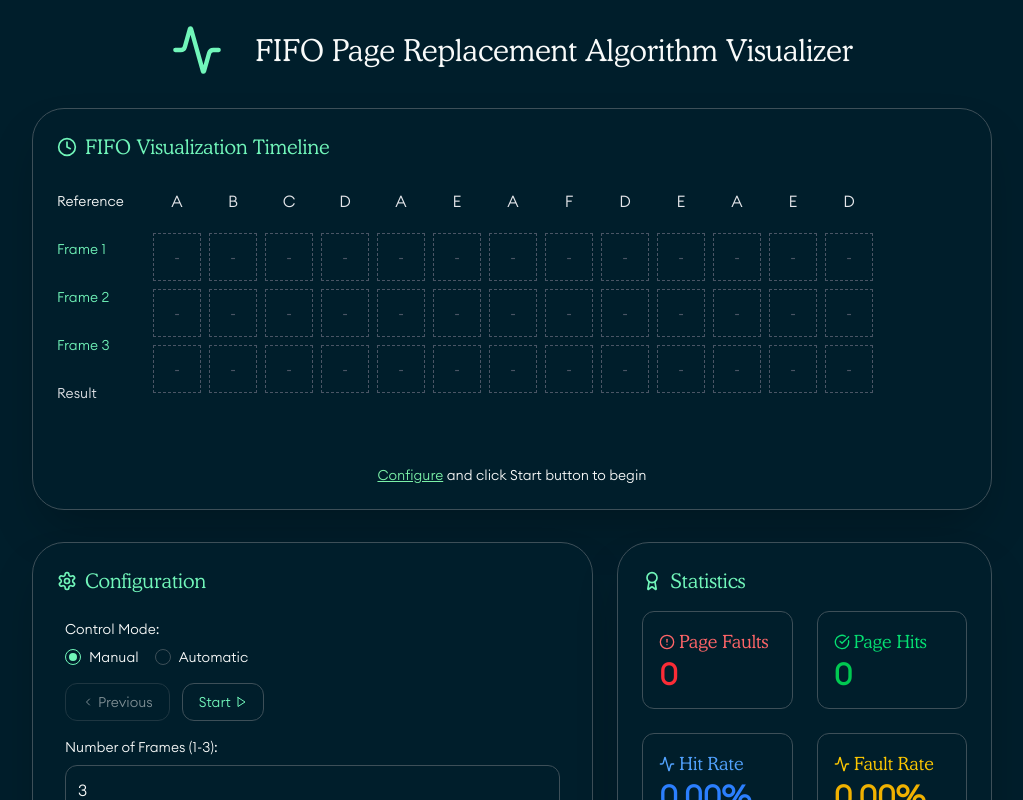
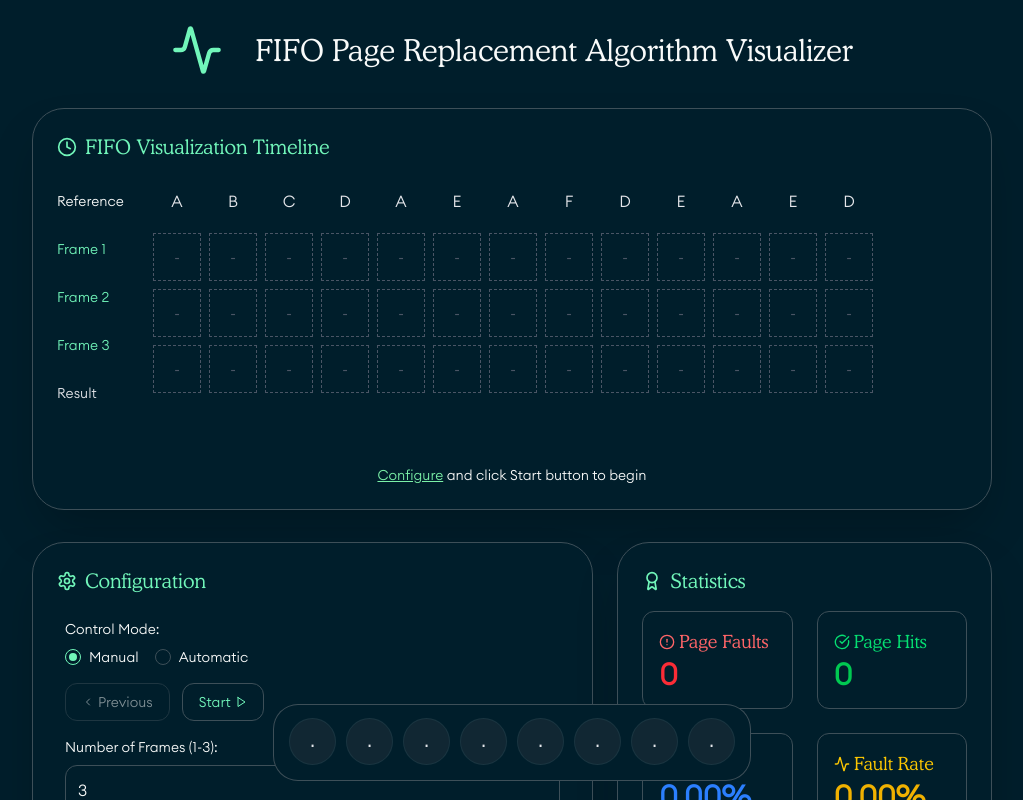
Before and after one commit to AdrianeDriane/FIFOPageReplacementAlgorithm, a React (Vite) app: page / in a window 1280 px wide. Shown: the top 800 px of the page, without its empty margins (128-1151 px from the left). Built offline with nearby package versions, Linux system fonts and the light colour scheme.

Commit message:
feat: mac os dock nav

```diff
--- a/package.json
+++ b/package.json
@@ -11,9 +11,11 @@
   },
   "dependencies": {
     "@tailwindcss/vite": "^4.1.4",
+    "framer-motion": "^12.9.1",
     "lucide-react": "^0.503.0",
     "react": "^19.0.0",
     "react-dom": "^19.0.0",
+    "react-use": "^17.6.0",
     "tailwindcss": "^4.1.4"
   },
   "devDependencies": {
--- a/src/App.tsx
+++ b/src/App.tsx
@@ -1,5 +1,6 @@
 import React, { useState, useEffect, useRef } from 'react';
 import { ChevronLeft, ChevronRight, Play, Pause, RefreshCw, Settings, Award, AlertCircle, CheckCircle, Clock, Activity } from 'lucide-react';
+import Dock from "./components/Dock";
 
 type Page = string | null;
 type PageStatus = 'hit' | 'fault' | 'none';
@@ -238,7 +239,7 @@ export default function App() {
   };
 
   return (
-    <div className="flex flex-col items-center justify-center p-6 mx-auto bg-[#001e2b] min-h-screen font-mono text-gray-200">
+    <div className="flex flex-col items-center justify-center pb-30 p-6 mx-auto bg-[#001e2b] min-h-screen font-mono text-gray-200">
       <h1 className="text-3xl cfont-cooper font-normal md:text-center mb-8 text-[#f9fbfa] flex items-center gap-8">
         <Activity className="text-[#71f6ba] h-13 w-13" />
         FIFO Page Replacement Algorithm Visualizer
@@ -678,6 +679,7 @@ export default function App() {
           )}
         </div>
       </div>
+      <Dock/>
     </div>
   );
 }
--- /dev/null
+++ b/src/components/Dock.tsx
@@ -0,0 +1,64 @@
+import { createContext, useContext, useEffect, useRef, useState } from "react";
+import { MouseProvider } from "../providers/mouse/MouseProvider";
+import DockItem from "./DockItem";
+
+interface DockContextType {
+  isHovered: boolean;
+  width: number | undefined;
+}
+
+const DockContext = createContext<DockContextType | null>(null);
+
+export function useDock() {
+  const context = useContext(DockContext);
+  if (!context) {
+    throw new Error("useDock must be used within a DockContext.Provider");
+  }
+  return context;
+}
+
+export default function Dock() {
+  const ref = useRef<HTMLDivElement | null>(null);
+  const [isHovered, setIsHovered] = useState(false);
+  const [width, setWidth] = useState<number | undefined>();
+
+  useEffect(() => {
+    if (ref.current) {
+      setWidth(ref.current.clientWidth);
+    }
+  }, []);
+
+  const dockItemsDesktop = Array.from({ length: 8 }, (_, index) => (
+    <DockItem key={index}>.</DockItem>
+  ));
+
+  const dockItemsMobile = Array.from({ length: 4 }, (_, index) => (
+    <DockItem key={index}>.</DockItem>
+  ));
+
+  return (
+    <MouseProvider>
+      <div className="fixed inset-x-10 z-10 flex justify-center bottom-0 pb-5">
+        <div className="flex w-full justify-center">
+          <DockContext.Provider value={{ isHovered, width }}>
+            <nav
+              ref={ref}
+              className="flex justify-center py-4 px-4 ring-[1px] ring-[#3d4f58] bg-[#001e2b] rounded-3xl h-[75px] overflow-visible"
+              onMouseOver={() => setIsHovered(true)}
+              onMouseOut={() => setIsHovered(false)}
+            >
+              <ul className="flex items-end justify-center gap-3 overflow-visible">
+                <div className="hidden items-end justify-center space-x-3 sm:flex overflow-visible">
+                  {dockItemsDesktop}
+                </div>
+                <div className="flex items-end justify-center space-x-3 sm:hidden overflow-visible">
+                  {dockItemsMobile}
+                </div>
+              </ul>
+            </nav>
+          </DockContext.Provider>
+        </div>
+      </div>
+    </MouseProvider>
+  );
+}
--- /dev/null
+++ b/src/components/DockItem.tsx
@@ -0,0 +1,108 @@
+import { useEffect, useRef, useState } from "react";
+import { useEvent } from "react-use";
+import {
+  motion,
+  useSpring,
+  useTransform,
+  useAnimationControls,
+} from "framer-motion";
+import { useMouse } from "../providers/mouse/MouseProvider";
+import { useDock } from "./Dock";
+
+const DOCK_ITEM_SIZE = 45;
+const INCREASE_AMP_BY = 35;
+
+interface DockItemProps {
+  children: React.ReactNode;
+  onClick?: () => void;
+}
+
+export default function DockItem({ children, onClick }: DockItemProps) {
+  const ref = useRef<HTMLButtonElement | null>(null);
+  const mouse = useMouse();
+  const dock = useDock();
+  const [dockCenterX, setDockCenterX] = useState<number | null>(null);
+  const [isDockItemOpened, setIsDockItemOpened] = useState(false);
+  const controls = useAnimationControls();
+
+  const dimension = useTransform(mouse.position.x, (mousePositionX: number) => {
+    if (dockCenterX === null || dock.width === undefined) return DOCK_ITEM_SIZE;
+    return (
+      DOCK_ITEM_SIZE +
+      INCREASE_AMP_BY *
+        Math.cos(
+          (((mousePositionX - dockCenterX) / dock.width) * Math.PI) / 2
+        ) **
+          8
+    );
+  });
+
+  const spring = useSpring(DOCK_ITEM_SIZE, {
+    damping: 10,
+    stiffness: 150,
+    mass: 0.01,
+  });
+
+  useEffect(() => {
+    return dimension.on("change", (val) => {
+      if (dock.isHovered) {
+        spring.set(val);
+      } else {
+        spring.set(DOCK_ITEM_SIZE);
+      }
+    });
+  }, [spring, dimension, dock.isHovered]);
+
+  useEffect(() => {
+    if (ref.current) {
+      const rectangle = ref.current.getBoundingClientRect();
+      setDockCenterX(rectangle.x + rectangle.width / 2);
+    }
+  }, []);
+
+  useEvent("resize", () => {
+    if (ref.current) {
+      const rectangle = ref.current.getBoundingClientRect();
+      setDockCenterX(rectangle.x + rectangle.width / 2);
+    }
+  });
+
+  return (
+    <motion.li
+      className="relative"
+      onClick={() => {
+        if (!isDockItemOpened) {
+          setIsDockItemOpened(true);
+          controls.start(() => ({ translateY: [0, -20, 0] }));
+        } else {
+          setIsDockItemOpened(false);
+          controls.start(() => ({ translateY: [0, -20, 0] }));
+        }
+      }}
+    >
+      <motion.button
+        ref={ref}
+        className="flex flex-none select-none items-center justify-center rounded-3xl
+        bg-[#112733] outline-none ring-1 ring-white/10 focus-visible:ring-4"
+        style={{
+          height: spring,
+          width: spring,
+          transition: "filter .50s",
+        }}
+        animate={controls}
+        whileHover={{ backgroundColor: "#1C2D38", borderRadius: "15%" }}
+        whileFocus={{ scale: 1.1 }}
+        whileTap={{ scale: 0.8 }}
+        onClick={onClick}
+      >
+        {children}
+      </motion.button>
+      {isDockItemOpened && (
+        <span
+          className="absolute -bottom-2.5 left-1/2 h-1 w-1 -translate-x-1/2 rounded-full bg-macOSClickedDockItem"
+          aria-hidden="true"
+        />
+      )}
+    </motion.li>
+  );
+}
--- /dev/null
+++ b/src/providers/mouse/MouseProvider.tsx
@@ -0,0 +1,52 @@
+import { createContext, useContext, useMemo, ReactNode } from "react";
+import { useEvent } from "react-use";
+import { useMotionValue, useVelocity } from "framer-motion";
+
+interface MouseContextType {
+  position: { x: any; y: any };
+  velocity: { x: any; y: any };
+}
+
+const MouseContext = createContext<MouseContextType | null>(null);
+
+export function useMouse() {
+  const context = useContext(MouseContext);
+  if (!context) {
+    throw new Error("useMouse must be used within a MouseProvider");
+  }
+  return context;
+}
+
+interface MouseProviderProps {
+  children: ReactNode;
+}
+
+export function MouseProvider({ children }: MouseProviderProps) {
+  const { x, y } = useMousePosition();
+  const velocityX = useVelocity(x);
+  const velocityY = useVelocity(y);
+
+  const mouse = useMemo(
+    () => ({
+      position: { x, y },
+      velocity: { x: velocityX, y: velocityY },
+    }),
+    [x, y, velocityX, velocityY]
+  );
+
+  return (
+    <MouseContext.Provider value={mouse}>{children}</MouseContext.Provider>
+  );
+}
+
+function useMousePosition() {
+  const x = useMotionValue(0);
+  const y = useMotionValue(0);
+
+  useEvent("mousemove", (e: MouseEvent) => {
+    x.set(e.clientX);
+    y.set(e.clientY);
+  });
+
+  return useMemo(() => ({ x, y }), [x, y]);
+}
```
Also changed, not shown: 1 other file (tests, documents, lock files or other folders).
